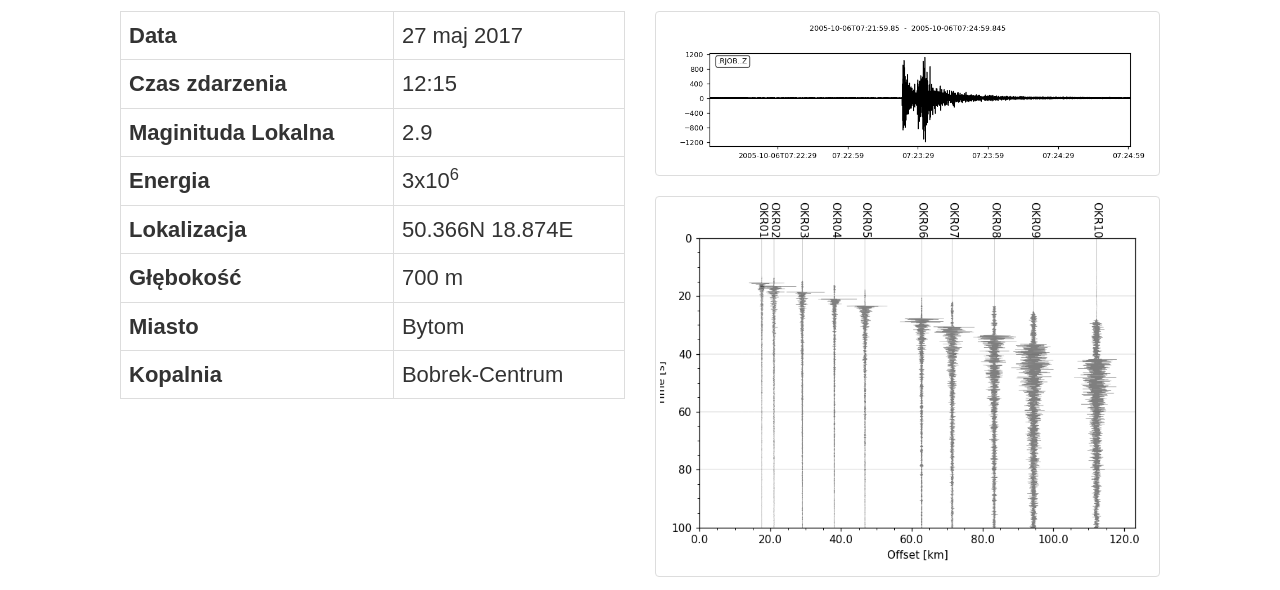
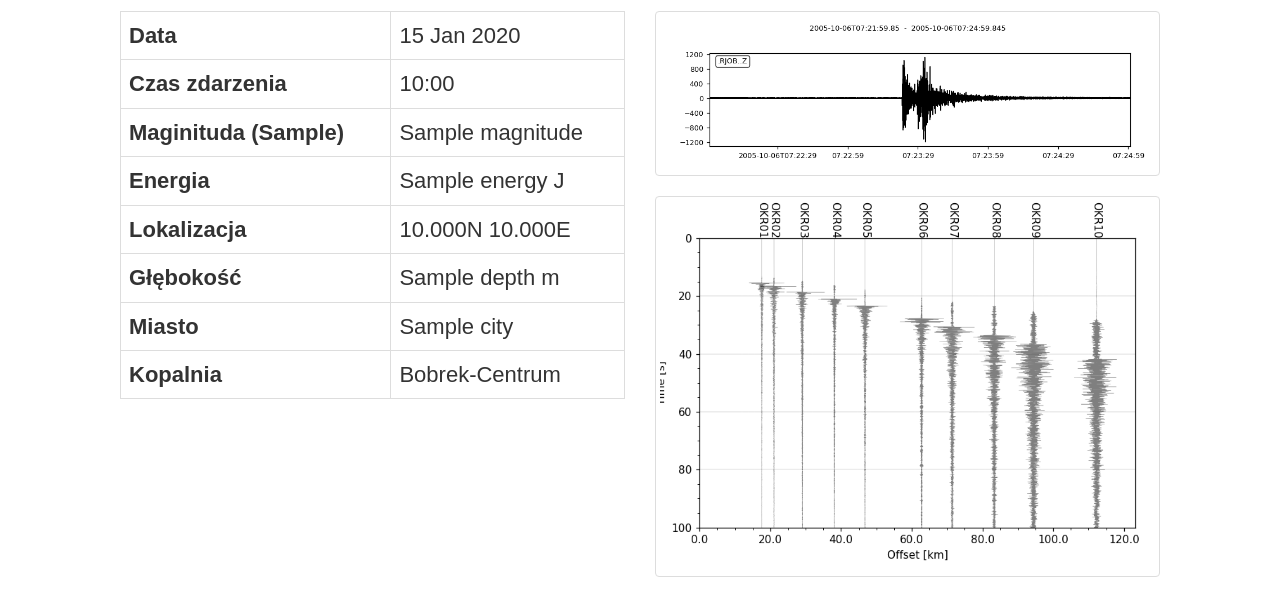
Before and after one commit to Rayn93/SejsmoApplication, a Django app: template localQuakes/templates/localQuakes/localQuakeDetail.html in a window 1280 px wide. Shown: the part 544-1134 px from the top of the page. Run offline with Django 3.2, Linux system fonts and the light colour scheme; the template is opened without the code that fills it: most values are stand-ins (such as "Sample title", 1, 10 or a date in 2020); some libraries are stand-ins or nearby versions; some web fonts are replaced.

Commit message:
Templating of local quakes (take data)

```diff
--- a/localQuakes/models.py
+++ b/localQuakes/models.py
@@ -12,15 +12,15 @@ class localQuake(models.Model):
 
     author = models.ForeignKey(settings.AUTH_USER_MODEL, on_delete=models.CASCADE, verbose_name="Autor")
     eventDate = models.DateTimeField('Data i czas')
-    magnitude = models.DecimalField('Magnituda', max_digits=4, decimal_places=2)
+    magnitude = models.DecimalField('Magnituda', max_digits=3, decimal_places=1)
     magnitudeScale = models.CharField('Skala magnitudy', max_length=2, choices=MAGNITUDE_SCALES, default='ML')
     energy = models.BigIntegerField('Energia', null=True, blank=True)
     city = models.CharField('Miasto', max_length=60)
     region = models.CharField('Region', max_length=200, null=True, blank=True)
     moreInfo = models.TextField('Więcej informacji', null=True, blank=True)
 
-    longitude = models.DecimalField('Długość geogr.', max_digits=9, decimal_places=6)
-    latitude = models.DecimalField('Szerokość geogr.', max_digits=8, decimal_places=6)
+    longitude = models.CharField('Długość geogr.', max_length=20)
+    latitude = models.CharField('Szerokość geogr.', max_length=20)
     suchaX = models.IntegerField('Sucha Góra X', null=True, blank=True)
     suchaY = models.IntegerField('Sucha Góra Y', null=True, blank=True)
     depth = models.IntegerField('Głębokość')
--- a/localQuakes/templates/localQuakes/localQuakeDetail.html
+++ b/localQuakes/templates/localQuakes/localQuakeDetail.html
@@ -32,7 +32,7 @@
         <div class="container">
             <div class="row">
 
-                <h2>Wstrząs sejsmiczny o id: 12</h2>
+                <h2>Wstrząs sejsmiczny o id: {{object.id}}</h2>
 
                 <div class="col-md-6">
 
@@ -40,31 +40,32 @@
                         <tbody>
                             <tr>
                                 <td>Data</td>
-                                <td>27 maj 2017</td>
+                                <td>{{object.eventDate|date:"d M Y"}}</td>
                             </tr>
                             <tr>
                                 <td>Czas zdarzenia</td>
-                                <td>12:15</td>
+                                <td>{{object.eventDate|date:"H:i"}}</td>
                             </tr>
                             <tr>
-                                <td>Maginituda Lokalna</td>
-                                <td>2.9</td>
+                                <td>Maginituda ({{object.magnitudeScale}})</td>
+                                <td>{{ object.magnitude }}</td>
                             </tr>
                             <tr>
                                 <td>Energia</td>
-                                <td>3x10<SUP>6</SUP> </td>
+                                <!--<td>3x10<SUP>6</SUP> </td>-->
+                                <td>{{ object.energy }} J</td>
                             </tr>
                             <tr>
                                 <td>Lokalizacja</td>
-                                <td>50.366N  18.874E</td>
+                                <td>{{object.latitude|floatformat:3}}N {{ object.longitude|floatformat:3 }}E</td>
                             </tr>
                             <tr>
                                 <td>Głębokość</td>
-                                <td>700 m</td>
+                                <td>{{object.depth}} m </td>
                             </tr>
                             <tr>
                                 <td>Miasto</td>
-                                <td>Bytom</td>
+                                <td>{{ object.city }}</td>
                             </tr>
                             <tr>
                                 <td>Kopalnia</td>
@@ -101,10 +102,11 @@
     <script>
         function initMap() {
 
-            var event = {lat: 50.366495, lng: 18.874169};
-            var station = {lat: 50.311495, lng: 18.844269};
+
+            var event = {lat: {{ object.latitude }}, lng: {{ object.longitude }} };
+            // var station = {lat: 50.311495, lng: 18.844269};
             var singleMap = new google.maps.Map(document.getElementById('single-map'), {
-                zoom: 12,
+                zoom: 11,
                 center: event,
                 styles: mapStyle
             });
@@ -114,11 +116,11 @@
                 icon: "{% static 'pages/grafika/event_map_mark.png' %}"
             });
 
-            var marker2 = new google.maps.Marker({
-                position: station,
-                map: singleMap,
-                icon: "{% static 'pages/grafika/station_map_mark.png' %}"
-            });
+            // var marker2 = new google.maps.Marker({
+            //     position: station,
+            //     map: singleMap,
+            //     icon: "{% static 'pages/grafika/station_map_mark.png' %}"
+            // });
 
         }
 
```
Also changed, not shown: localQuakes/templates/localQuakes/localQuakesList.html (+38 -16 lines), localQuakes/urls.py (+4 -3 lines), localQuakes/views.py (+9 -3 lines).
